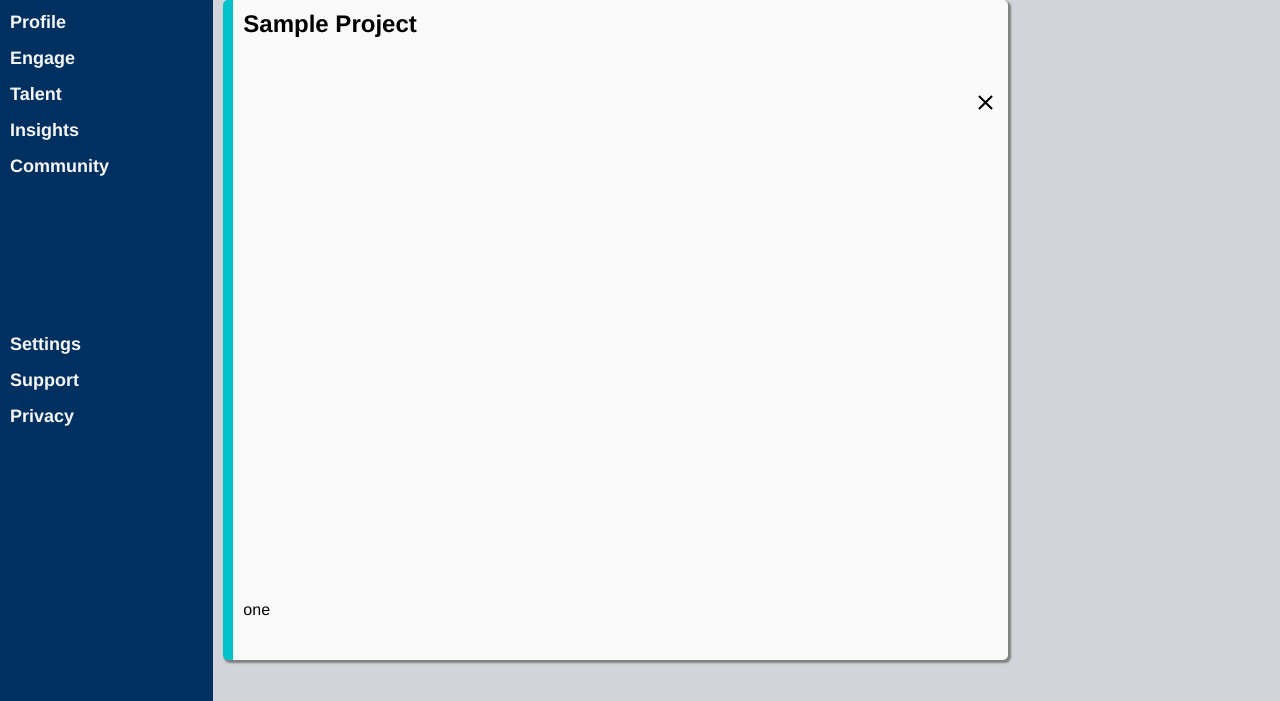
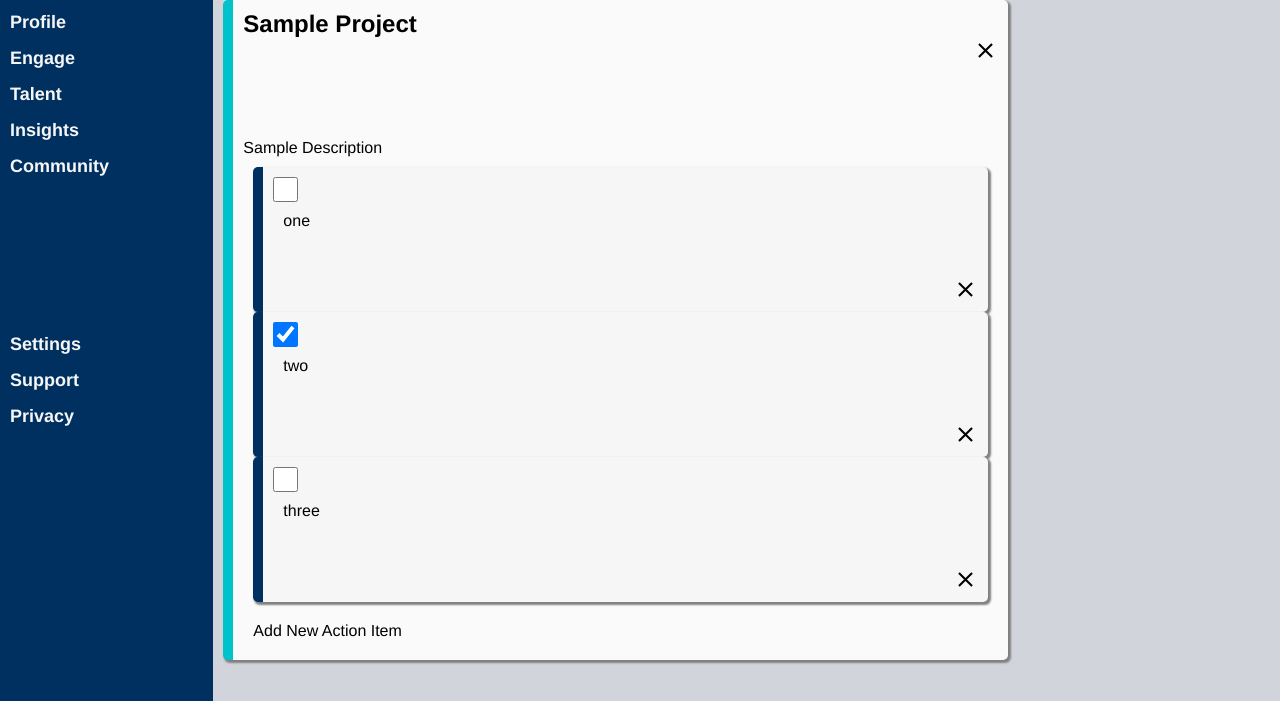
Before and after one commit to cmannion-meander/odin-todo, a website built with webpack: page dist/index.html in a window 1280 px wide. Both pictures are taken after a click on the picture 558 px from the left and 358 px from the top of the page. Shown: the part 99-800 px from the top of the page. Built offline with nearby package versions, Linux system fonts and the light colour scheme.

Commit message:
Complete all todo basic functionality

```diff
--- a/src/card.js
+++ b/src/card.js
@@ -1,14 +1,12 @@
 export default function addCard() {
 
-    let newProject = new Project("Sample Project", "Sample Description", [new Todo("one", "high", false)]);
+    let newProject = new Project("Sample Project", "Sample Description", [new Todo("one", "high", false), new Todo("two", "high", true), new Todo("three", "high", false)]);
 
     // console.log(newProject);
 
     // console.log(newProject.showTodos());
 
     projects.push(newProject);
-
-    console.log(projects);
 
     return renderCard(projects);
 
@@ -21,7 +19,7 @@ function renderCard(projects) {
     removeAllChildNodes(cards);
 
     for (let i = 0; i < projects.length; i++) {
-        let todoItem = document.createElement("li");
+        // let todoItem = document.createElement("li");
 
         let card = document.createElement('div');
         card.setAttribute('class','card');
@@ -87,13 +85,13 @@ class Todo {
         this.priority = priority;
         this.complete = complete;
     };
-    updateTask() {
-        if (this.complete === false) {
-            this.complete = true;
-        } else {
-            this.complete = false;
-        };
-    };
+    // updateTask() {
+    //     if (this.complete === false) {
+    //         this.complete = true;
+    //     } else {
+    //         this.complete = false;
+    //     };
+    // };
 };
 
 function displayTodoList(projectName) {
@@ -113,20 +111,55 @@ function displayTodoList(projectName) {
         }, false);
         todoItems.appendChild(close);
 
-    const todoList = document.createElement("ul");
+    let todoDesc = document.createElement('p');
+    todoDesc.textContent = projectName.description;
+    todoItems.appendChild(todoDesc);
+
+    const todoList = document.createElement("div");
     todoList.setAttribute('class','todo-list');
+
+    console.log(projectName.todos);
 
 
     for (let i = 0; i < projectName.todos.length; i++) {
-        let todoItem = document.createElement("li");
-        todoItem.textContent = `${projectName.todos[i].todoName}`;
-        todoItem.setAttribute('contenteditable', 'true');
-        todoItem.addEventListener("input", e => editTodo(e, projectName.todos, i));
-        console.log(projectName.todos[i]);
+        let todoItem = document.createElement("div");
+        todoItem.classList.add("todo-list-item");
+
+        let todoCheckBox = document.createElement("INPUT");
+        todoCheckBox.setAttribute("type", "checkbox");
+        todoCheckBox.checked = projectName.todos[i].complete;
+        todoCheckBox.classList.add("todo-complete");
+        todoCheckBox.addEventListener('click', e => toggleCheckBox(e, projectName, i));
+
+        let todoTitle = document.createElement("div");
+        todoTitle.classList.add("todo-title");
+        todoTitle.textContent = `${projectName.todos[i].todoName}`;
+        todoTitle.setAttribute('contenteditable', 'true');
+        todoTitle.addEventListener("input", e => editTodoTitle(e, projectName.todos, i));
+
+        let delTodo = document.createElement("img");
+        delTodo.src = '../assets/close.svg';
+        delTodo.setAttribute('class','card-icon');
+        delTodo.addEventListener("click", e => deleteTodo(e, projectName, i));
+
+        todoItem.appendChild(todoCheckBox);
+        todoItem.appendChild(todoTitle);
+        todoItem.appendChild(delTodo);
+
         todoList.append(todoItem);
     };
 
     todoItems.appendChild(todoList);
+
+    const newTodo = document.createElement("div");
+    newTodo.classList.add('new-todo');
+    newTodo.textContent = ('Add New Action Item');
+    newTodo.addEventListener('click', e => addTodo(projectName));
+
+    console.log(projectName.todos);
+
+
+    todoItems.appendChild(newTodo);
 
     content.appendChild(todoItems);
 
@@ -143,11 +176,27 @@ function editDescription(e, projectArray, i) {
     projectArray[i].description = newText;
 };
 
-function editTodo(e, todoList, i) {
-    const newText = e.target.textContent;
-    todoList[i] = newText;
+function addTodo(projectName) {
+    const newTodo = new Todo("enter action", "high", false);
+    projectName.todos.push(newTodo);
+    displayTodoList(projectName);
 };
 
+function deleteTodo(e, projectName, i) {
+    let todoList = projectName.todos;
+    todoList.splice(i, 1);
+    displayTodoList(projectName);
+};
+
+function toggleCheckBox(e, projectName, i) {
+    let todoItem = projectName.todos[i];
+    if (todoItem.complete == true) {
+        todoItem.complete = false;
+    } else {
+        todoItem.complete = true;
+    };
+    displayTodoList(projectName);
+};
 
 // Other functions
 function reloadCards(projectList) {
--- a/src/load.js
+++ b/src/load.js
@@ -34,7 +34,7 @@ function loadSidebar() {
 
   const home = document.createElement("li");
   home.textContent = 'Home';
-  home.addEventListener("click", loadUI, false);
+  // home.addEventListener("click", loadUI, false);
   topMenu.appendChild(home);
   const profile = document.createElement("li");
   profile.textContent = 'Profile';
--- a/src/style.css
+++ b/src/style.css
@@ -184,3 +184,21 @@ button {
   padding: 5px;
   max-height: 80vh;
 }
+
+.todo-list-item {
+  background-color: #f6f6f6;
+  border-width: 0px 0px 0px 10px;
+  border-style: solid;
+  border-color: #003060;
+  border-radius: 5px;
+  box-shadow: 2px 2px 2px 1px grey;
+  display: grid;
+  grid-template-rows: .5fr 3fr .5fr;
+  padding: 5px;
+  max-height: 80vh;
+}
+
+.todo-complete {
+  width: 25px;
+  height: 25px;
+}
```
Also changed, not shown: dist/card.bundle.js, dist/load.bundle.js, 1 other file.
